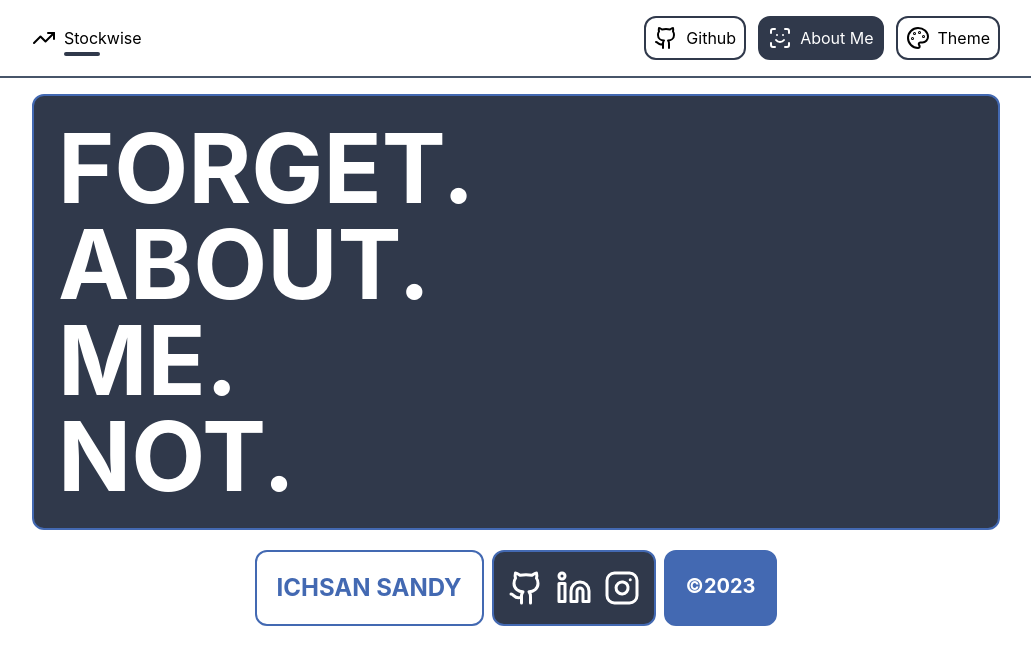
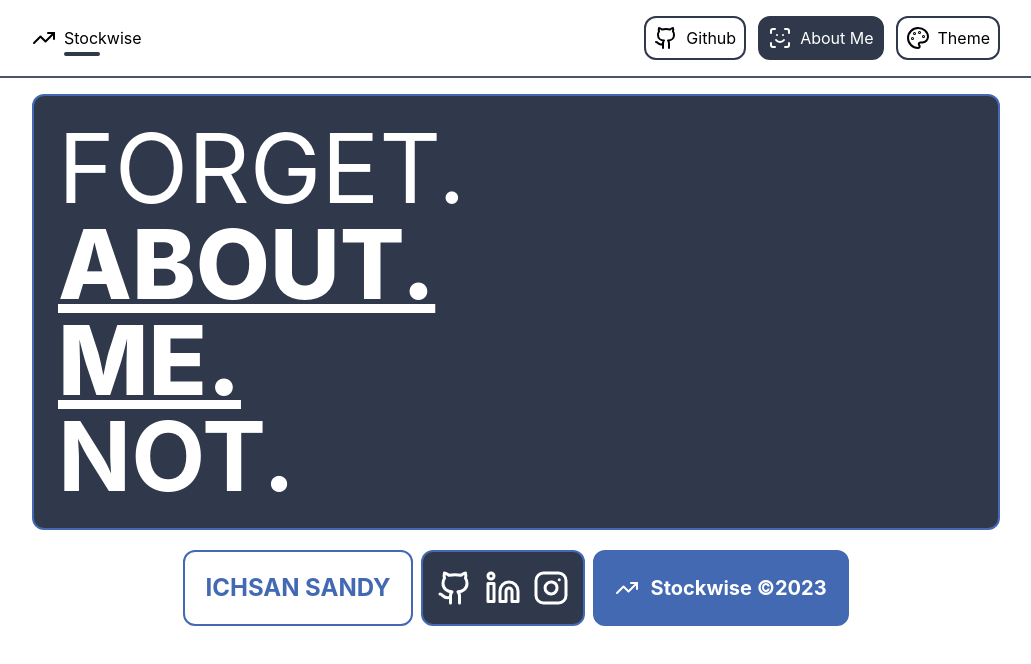
Before and after one commit to ichsansandy/stock-wise, a React (Create React App) app: page /aboutme in a window 1280 px wide. Shown: the top 664 px of the page, without its empty margins (124-1155 px from the left). Built offline with nearby package versions, Linux system fonts and the light colour scheme; no server answers.

Commit message:
Modified About me

```diff
--- a/src/pages/AboutmePage.js
+++ b/src/pages/AboutmePage.js
@@ -1,4 +1,6 @@
-import { Github, Instagram, Linkedin } from 'lucide-react';
+import {
+  Github, Instagram, Linkedin, TrendingUp,
+} from 'lucide-react';
 import React from 'react';
 import { useSelector } from 'react-redux';
 
@@ -9,22 +11,21 @@ function AboutmePage() {
     <div className="flex justify-center">
       <div className="max-w-wrap w-full flex flex-wrap gap-2 p-4 md:justify-center ">
         <div
-          className={`${theme} border-2 p-3 rounded-xl border-primary text-left w-[100%] text-6xl md:text-8xl lg:p-6 font-bold bg-accent text-textClr`}
+          className={`${theme} border-2 p-3 rounded-xl border-primary text-left w-[100%] text-6xl md:text-8xl lg:p-6  bg-accent text-textClr`}
         >
           <span>FORGET. </span>
           <br />
-          <span>ABOUT. </span>
+          <span className="font-extrabold underline">ABOUT. </span>
           <br />
-          <span>ME. </span>
+          <span className="font-extrabold underline">ME. </span>
           <br />
-          <span>NOT. </span>
+          <span className="font-bold">NOT. </span>
           <br />
         </div>
 
         <div className={`${theme} flex gap-2 lg:gap-6 lg:p-5  text-2xl uppercase font-bold border-2 border-primary bg-white p-3 rounded-xl mt-3 text-primary`}>
           Ichsan Sandy
         </div>
-
         <div
           className={`${theme} flex items-center gap-2 lg:gap-6 lg:p-5 border-2 border-primary bg-accent p-3 rounded-xl mt-3 `}
         >
@@ -53,9 +54,9 @@ function AboutmePage() {
             <Instagram className={`${theme} text-textClr`} />
           </a>
         </div>
-
-        <div className={`${theme} flex gap-2 lg:gap-6 lg:p-5 text-xl uppercase font-bold border-2 border-primary bg-primary p-3 rounded-xl mt-3 text-textClr`}>
-          &copy;2023
+        <div className={`${theme} flex gap-1 lg:gap-3 items-center lg:p-5 text-xl font-bold border-2 border-primary bg-primary p-3 rounded-xl mt-3 text-textClr`}>
+          <TrendingUp />
+          Stockwise &copy;2023
         </div>
       </div>
     </div>
```
